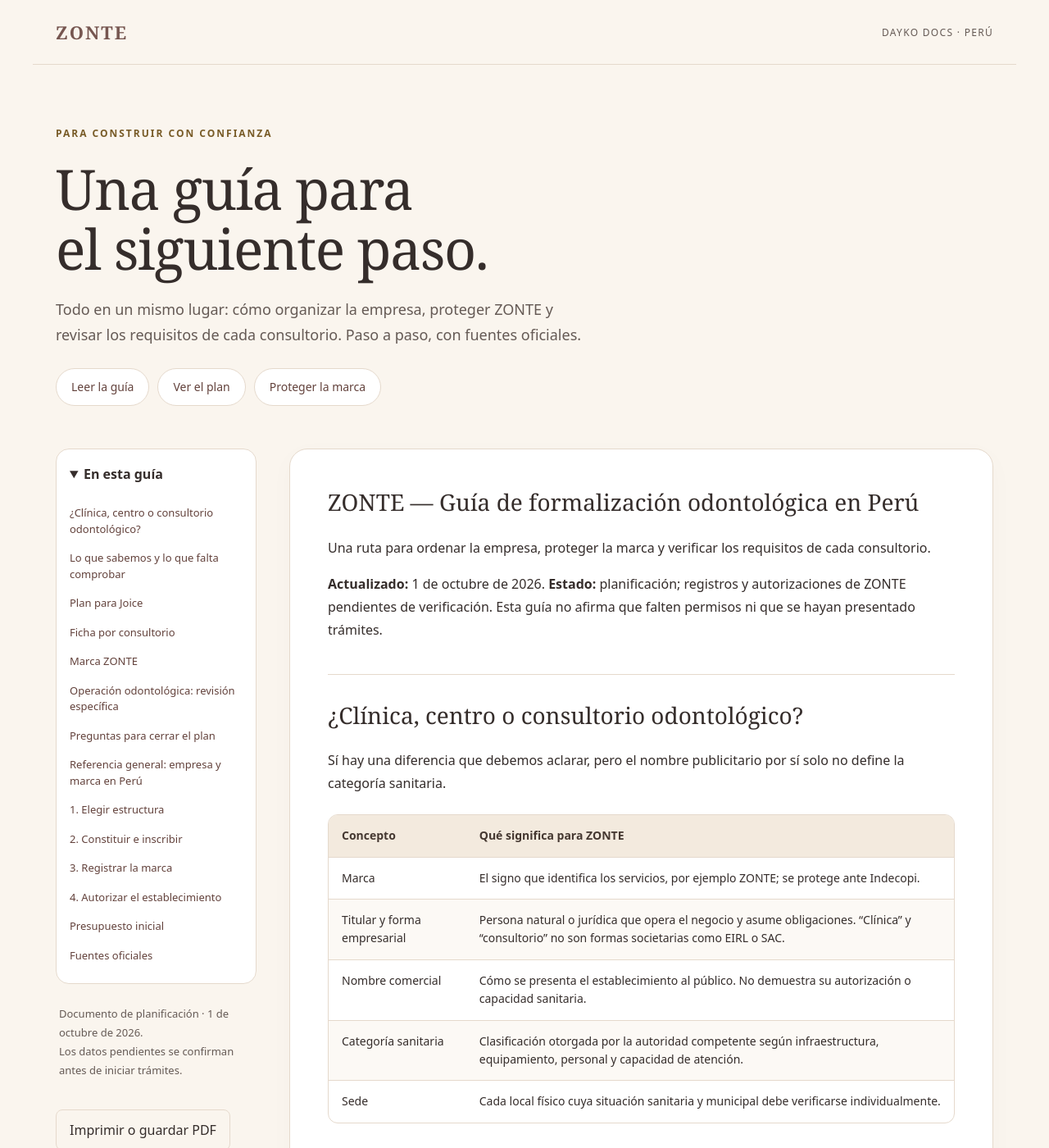
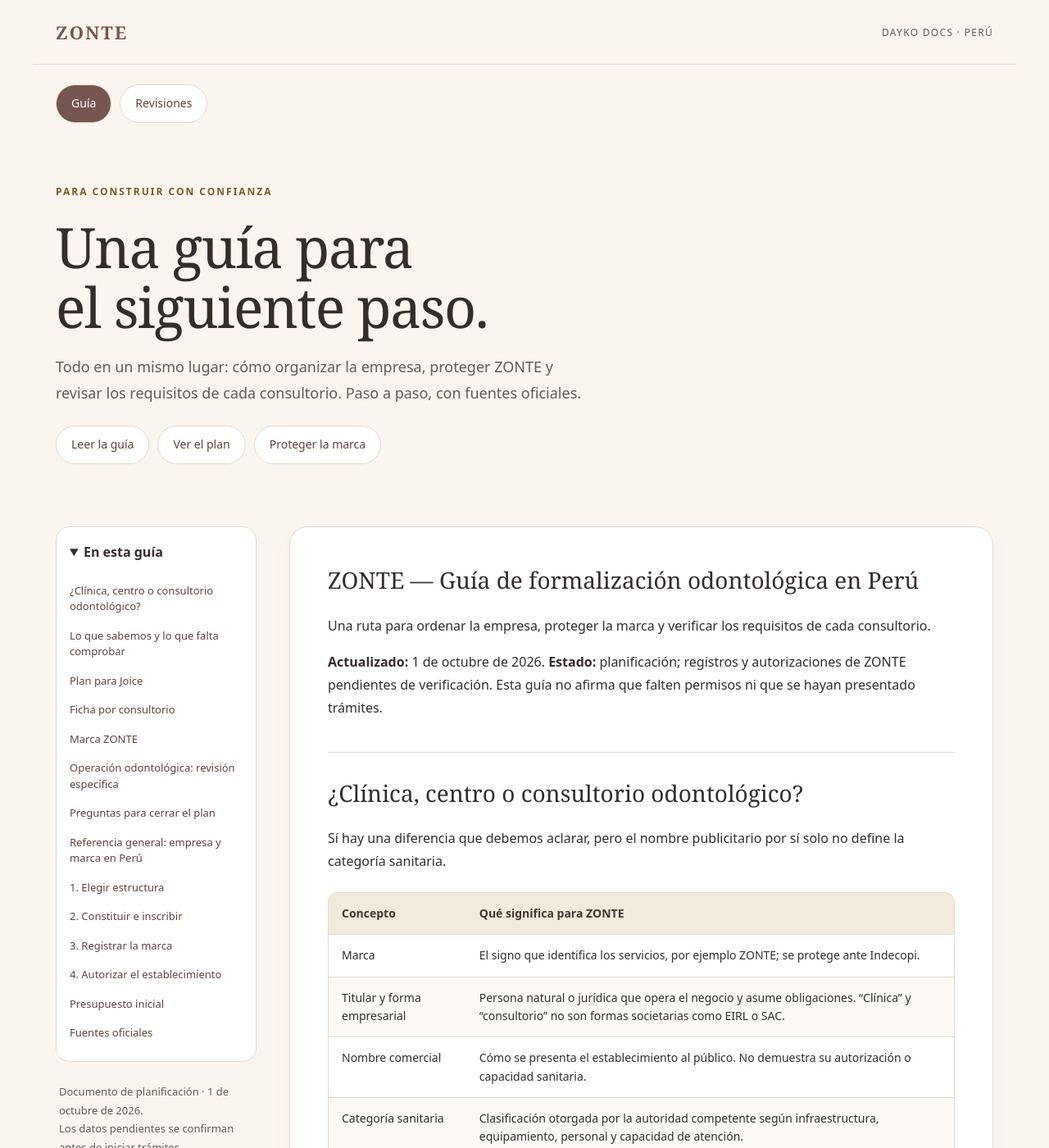
Before and after one commit to 3bento/dayko-docs, a Jekyll site: the page built from index.md, in a window 1280 px wide and 1400 px high. Shown: the whole window at 82% size. Built offline with Jekyll 4.4.1, drawn with Linux system fonts in a browser that asks for light colours.

Commit message:
feat(docs): add guide and revisions navigation

```diff
--- a/_layouts/guide.html
+++ b/_layouts/guide.html
@@ -3,20 +3,20 @@
 <head>
 <meta charset="utf-8">
 <meta name="viewport" content="width=device-width,initial-scale=1">
-<title>ZONTE · Una guía para el siguiente paso</title>
+<title>{{ page.title | default: "ZONTE · Una guía para el siguiente paso" | escape }}</title>
 <meta name="description" content="Guía para organizar la empresa, proteger la marca ZONTE y verificar los requisitos de sus consultorios odontológicos en Perú.">
-<link rel="canonical" href="https://3bento.github.io/dayko-docs/">
+<link rel="canonical" href="{{ page.url | absolute_url }}">
 <meta property="og:title" content="ZONTE · Una guía para el siguiente paso">
 <meta property="og:description" content="Empresa, marca y consultorios: una ruta clara para avanzar con confianza.">
 <meta property="og:type" content="website">
-<meta property="og:url" content="https://3bento.github.io/dayko-docs/">
+<meta property="og:url" content="{{ page.url | absolute_url }}">
 <meta name="theme-color" content="#765650">
 <style>
 :root{--ink:#352d2b;--muted:#655a55;--accent:#765650;--cream:#faf5ee;--line:#e5d9cc;--white:#fff;--gold:#785b27}
 *{box-sizing:border-box}html{scroll-behavior:smooth;scroll-padding-top:24px}body{margin:0;background:var(--cream);color:var(--ink);font:16px/1.75 system-ui,-apple-system,BlinkMacSystemFont,"Segoe UI",sans-serif}a{color:#63423c;text-underline-offset:4px;overflow-wrap:anywhere}a:focus-visible,summary:focus-visible,button:focus-visible{outline:3px solid var(--gold);outline-offset:4px}
 .skip{position:absolute;left:16px;top:-100px;padding:12px;background:white;z-index:5}.skip:focus{top:10px}
 header{max-width:1200px;margin:auto;padding:24px 28px;display:flex;align-items:center;justify-content:space-between;gap:20px;border-bottom:1px solid var(--line)}.brand{font:700 22px Georgia,serif;letter-spacing:2px;text-decoration:none;color:var(--accent)}.edition{font-size:12px;letter-spacing:1.3px;text-transform:uppercase;color:var(--muted)}
-.hero{max-width:1200px;margin:auto;padding:68px 28px 52px}.eyebrow{font-size:12px;font-weight:700;letter-spacing:2px;color:var(--gold);text-transform:uppercase}.hero h1{font:400 clamp(38px,7vw,68px)/1.08 Georgia,serif;max-width:780px;margin:18px 0 22px;letter-spacing:-1.5px}.hero p{font-size:18px;color:var(--muted);max-width:660px}.pills{display:flex;gap:10px;flex-wrap:wrap;margin-top:24px}.pills a{padding:10px 18px;border:1px solid var(--line);border-radius:50px;text-decoration:none;background:white;font-size:14px}
+.page-nav{max-width:1200px;margin:16px auto 0;padding:0 28px}.page-nav a[aria-current="page"]{background:var(--accent);color:white}.hero{max-width:1200px;margin:auto;padding:68px 28px 52px}.eyebrow{font-size:12px;font-weight:700;letter-spacing:2px;color:var(--gold);text-transform:uppercase}.hero h1{font:400 clamp(38px,7vw,68px)/1.08 Georgia,serif;max-width:780px;margin:18px 0 22px;letter-spacing:-1.5px}.hero p{font-size:18px;color:var(--muted);max-width:660px}.pills{display:flex;gap:10px;flex-wrap:wrap;margin-top:24px}.pills a{padding:10px 18px;border:1px solid var(--line);border-radius:50px;text-decoration:none;background:white;font-size:14px}
 .shell{max-width:1200px;margin:auto;padding:0 28px 70px;display:grid;grid-template-columns:245px minmax(0,1fr);gap:40px}.sidebar{align-self:start;position:sticky;top:24px}.sidebar details{border:1px solid var(--line);border-radius:16px;padding:16px;background:white}.sidebar summary{font-weight:700;cursor:pointer;min-height:44px}.sidebar nav{max-height:65vh;overflow:auto}.sidebar a{display:block;padding:8px 0;font-size:13px;line-height:1.5;text-decoration:none}.sidebar a:hover{text-decoration:underline}.note{font-size:13px;color:var(--muted);padding:12px 4px}
 article{min-width:0;background:white;border:1px solid var(--line);border-radius:22px;padding:clamp(22px,4vw,46px);box-shadow:0 8px 32px #352d2b06}article>h1{font:400 28px/1.3 Georgia,serif;margin-top:0}article h2{font:400 28px/1.25 Georgia,serif;border-top:1px solid var(--line);padding-top:32px;margin-top:40px;scroll-margin-top:24px}article h3{font-size:20px}article p{margin:16px 0}article li{margin:9px 0}article ul,article ol{padding-left:24px}article strong{font-weight:650}article hr{border:0;border-top:1px solid var(--line);margin:32px 0}.table-wrap{overflow:auto;margin:24px 0;border:1px solid var(--line);border-radius:12px}table{border-collapse:collapse;width:100%;font-size:14px;line-height:1.6;min-width:510px}th,td{text-align:left;padding:14px 16px;vertical-align:top;border-bottom:1px solid var(--line)}th{background:#f3eade;color:#453831;font-weight:700}tr:last-child td{border:0}tr:nth-child(even) td{background:#fcf9f5}code{font-size:.9em;background:var(--cream);padding:2px 5px;border-radius:4px}
 footer{border-top:1px solid var(--line);padding:28px;text-align:center;font-size:13px;color:var(--muted)}footer a{margin:0 8px}.print{font:inherit;background:transparent;border:1px solid var(--line);border-radius:8px;padding:10px 16px;color:var(--ink);cursor:pointer;min-height:44px;margin-top:12px}
@@ -27,9 +27,10 @@ footer{border-top:1px solid var(--line);padding:28px;text-align:center;font-size
 </head>
 <body>
 <a class="skip" href="#guia">Ir a la guía</a>
-<header><a class="brand" href="./" aria-label="Zonte, inicio">ZONTE</a><span class="edition">Dayko Docs · Perú</span></header>
-<section class="hero" aria-labelledby="welcome"><span class="eyebrow">Para construir con confianza</span><h1 id="welcome">Una guía para<br>el siguiente paso.</h1><p>Todo en un mismo lugar: cómo organizar la empresa, proteger ZONTE y revisar los requisitos de cada consultorio. Paso a paso, con fuentes oficiales.</p><div class="pills"><a href="#guia">Leer la guía</a><a href="#plan-para-joice">Ver el plan</a><a href="#marca-zonte">Proteger la marca</a></div></section>
-<div class="shell"><aside class="sidebar"><details open><summary>En esta guía</summary><nav id="toc" aria-label="Índice de la guía"><a href="#guia">Ver contenido completo</a></nav></details><p class="note">Documento de planificación · 1 de octubre de 2026.<br>Los datos pendientes se confirman antes de iniciar trámites.</p><button class="print" type="button" onclick="window.print()">Imprimir o guardar PDF</button></aside><main id="guia"><article>{{ content }}</article></main></div>
+<header><a class="brand" href="{{ '/' | relative_url }}" aria-label="Zonte, inicio">ZONTE</a><span class="edition">Dayko Docs · Perú</span></header>
+<nav class="pills page-nav" aria-label="Secciones"><a href="{{ '/' | relative_url }}"{% unless page.revisions %} aria-current="page"{% endunless %}>Guía</a><a href="{{ '/revisiones/' | relative_url }}"{% if page.revisions %} aria-current="page"{% endif %}>Revisiones</a></nav>
+{% unless page.revisions %}<section class="hero" aria-labelledby="welcome"><span class="eyebrow">Para construir con confianza</span><h1 id="welcome">Una guía para<br>el siguiente paso.</h1><p>Todo en un mismo lugar: cómo organizar la empresa, proteger ZONTE y revisar los requisitos de cada consultorio. Paso a paso, con fuentes oficiales.</p><div class="pills"><a href="#guia">Leer la guía</a><a href="#plan-para-joice">Ver el plan</a><a href="#marca-zonte">Proteger la marca</a></div></section>{% endunless %}
+<div class="shell" style="margin-top:24px"><aside class="sidebar"><details open><summary>En esta guía</summary><nav id="toc" aria-label="Índice de la guía"><a href="#guia">Ver contenido completo</a></nav></details><p class="note">Documento de planificación · 1 de octubre de 2026.<br>Los datos pendientes se confirman antes de iniciar trámites.</p><button class="print" type="button" onclick="window.print()">Imprimir o guardar PDF</button></aside><main id="guia"><article>{{ content }}</article></main></div>
 <footer>ZONTE · Hecho con cuidado, para avanzar con claridad.<br><a href="https://github.com/3bento/dayko-docs">Documento e historial</a><a href="#welcome">Volver arriba</a></footer>
 <script>
 const headings=[...document.querySelectorAll('article h2')],toc=document.getElementById('toc');
```
